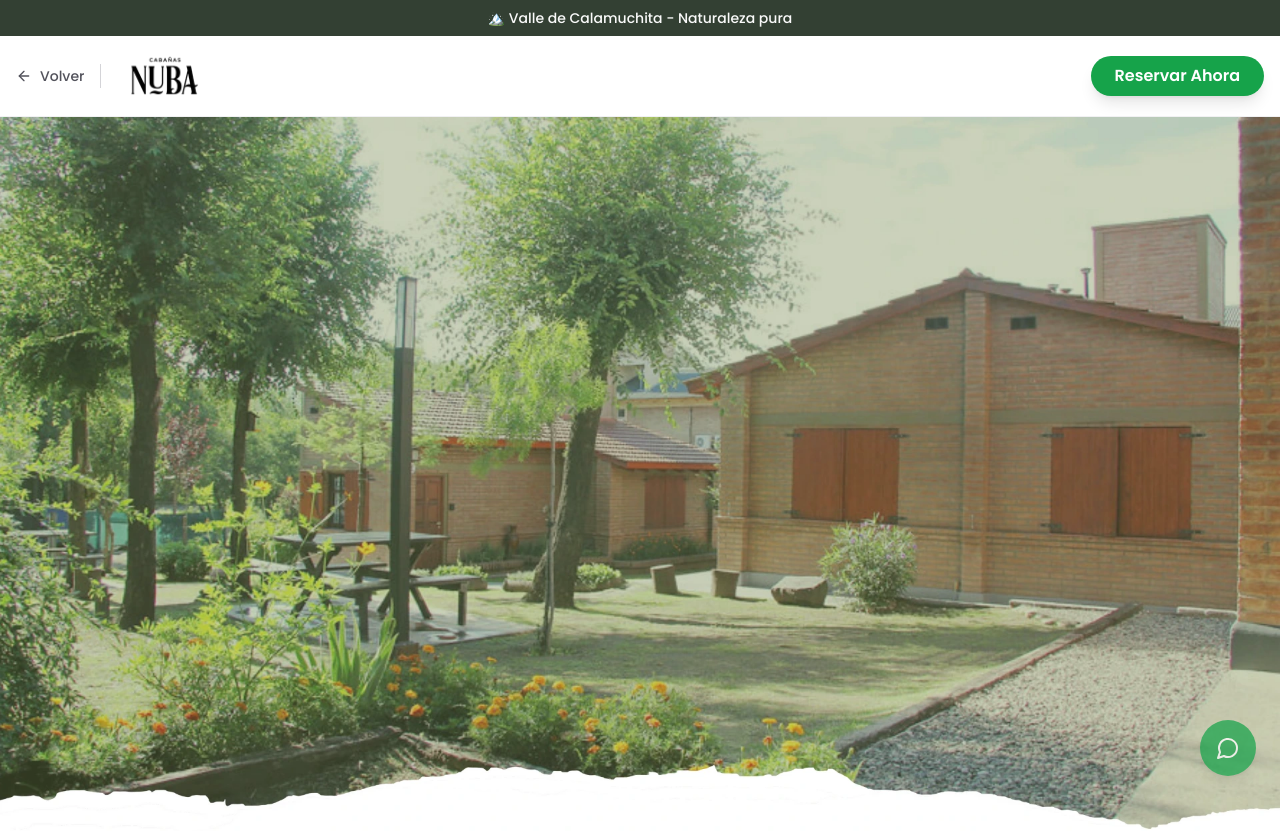
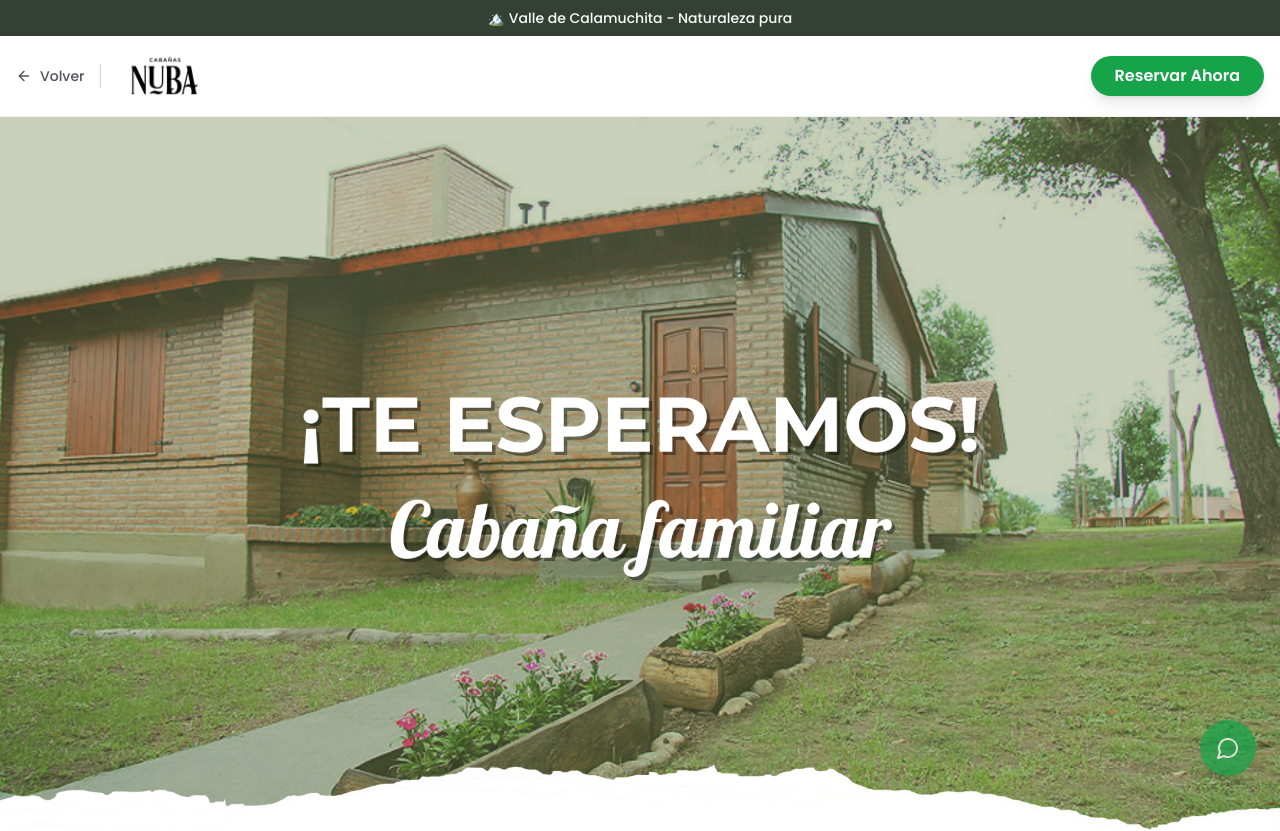
Before and after one commit to clientesweb/nubacabanias, a Next.js app: page /cabana-familiar in a window 1280 px wide. Shown: the top 831 px of the page. Built offline with nearby package versions, Linux system fonts and the light colour scheme.

Commit message:
Actualizar page.tsx

```diff
--- a/app/cabana-familiar/page.tsx
+++ b/app/cabana-familiar/page.tsx
@@ -279,7 +279,7 @@ Enviado desde el sitio web de Cabañas NUBA`
       <section className="relative w-full">
         <div className="relative w-full cursor-pointer group" onClick={handleWhatsAppClick}>
           <Image
-            src="/images/complejo-cabanas.webp"
+            src="/images/banner-cabana-familiar.webp"
             alt="Cabaña Familiar - Vista del complejo - Haz clic para consultar por WhatsApp"
             width={1920}
             height={1080}
```
